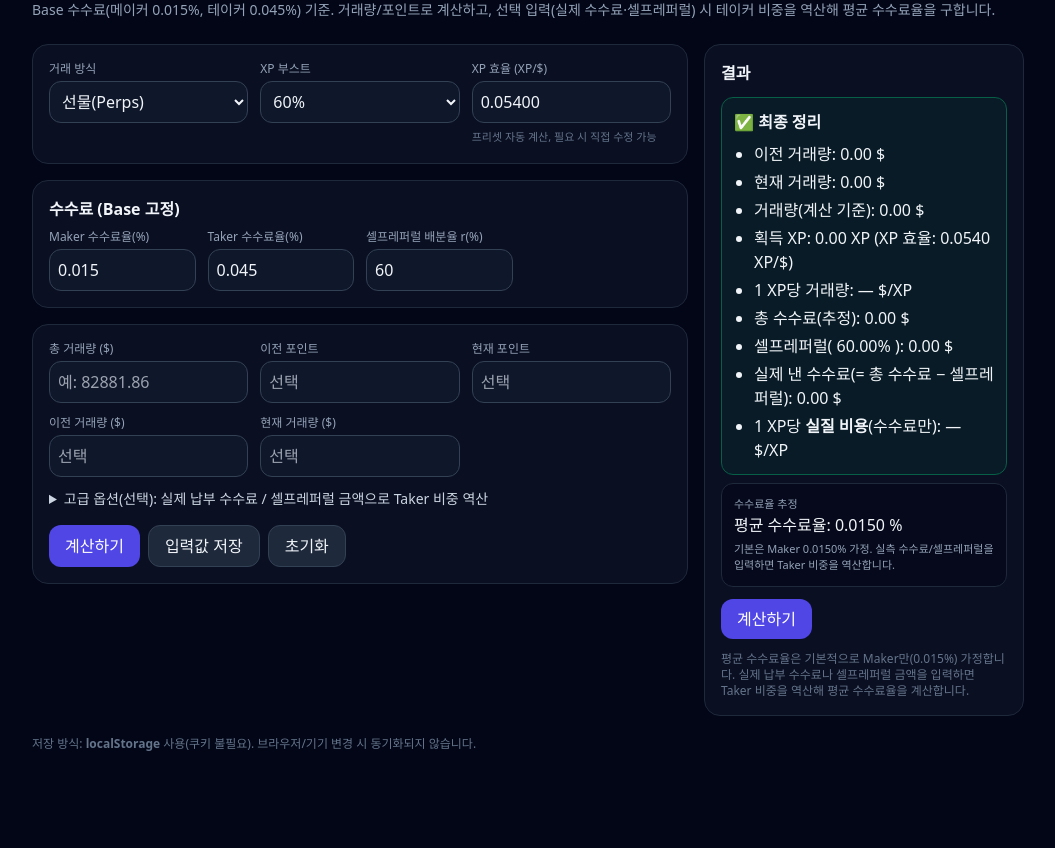
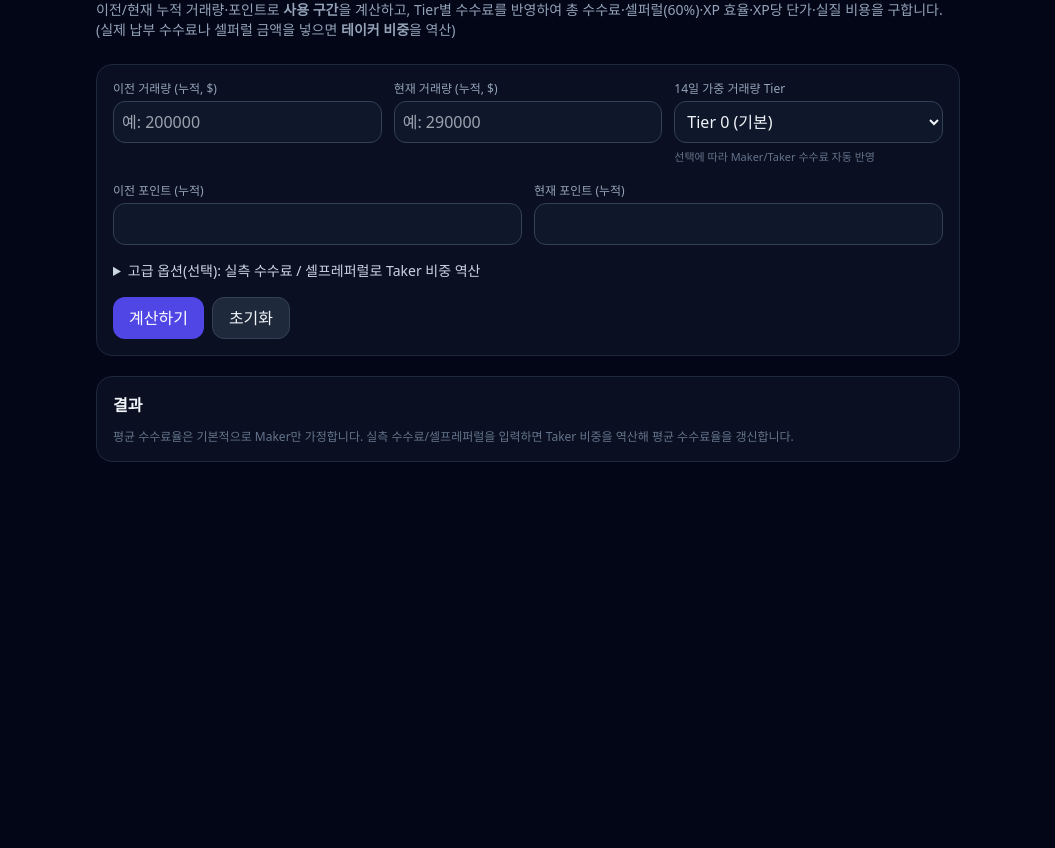
Before and after one commit to apoora404/Based, a plain HTML site: page index.html in a window 1280 px wide. Shown: the part 64-912 px from the top of the page, without its empty margins (112-1167 px from the left). After the commit the page ends 800 px from the top, so only its background shows below. Drawn offline with nearby package versions, Linux system fonts and the light colour scheme.

Commit message:
Update index.html

```diff
--- a/index.html
+++ b/index.html
@@ -11,97 +11,58 @@
   </style>
 </head>
 <body class="min-h-screen bg-slate-950 text-slate-100">
-  <header class="max-w-5xl mx-auto px-4 py-6">
-    <div class="flex items-center justify-between gap-3">
+  <header class="max-w-4xl mx-auto px-4 py-6">
     <h1 class="text-xl sm:text-2xl font-semibold">XP 효율 · 수수료 계산기</h1>
-      <div class="text-xs sm:text-sm text-slate-400">v1.4 · 오프라인 · 자동저장(localStorage)</div>
-    </div>
     <p class="mt-2 text-slate-400 text-sm">
-      Base 수수료(메이커 0.015%, 테이커 0.045%) 기준. 거래량/포인트로 계산하고,
-      선택 입력(실제 수수료·셀프레퍼럴) 시 테이커 비중을 역산해 평균 수수료율을 구합니다.
+      이전/현재 누적 거래량·포인트로 <b>사용 구간</b>을 계산하고,
+      Tier별 수수료를 반영하여 총 수수료·셀퍼럴(60%)·XP 효율·XP당 단가·실질 비용을 구합니다.
+      (실제 납부 수수료나 셀퍼럴 금액을 넣으면 <b>테이커 비중</b>을 역산)
     </p>
   </header>
 
-  <main class="max-w-5xl mx-auto px-4 pb-24 space-y-5">
-    <!-- 프리셋 -->
-    <section class="grid md:grid-cols-3 gap-4">
-      <div class="md:col-span-2 space-y-4">
-        <div class="bg-slate-900/60 border border-slate-800 rounded-2xl p-4">
+  <main class="max-w-4xl mx-auto px-4 pb-28 space-y-5">
+    <section class="bg-slate-900/60 border border-slate-800 rounded-2xl p-4 space-y-4">
+      <!-- 상단 입력: 누적 거래량/포인트 -->
       <div class="grid sm:grid-cols-3 gap-3">
         <label class="block">
-              <span class="block text-xs text-slate-400">거래 방식</span>
-              <select id="marketKind" class="mt-1 w-full rounded-xl bg-slate-900 border border-slate-700 p-2">
-                <option value="perps" selected>선물(Perps)</option>
-                <option value="spot">현물(Spot)</option>
-              </select>
+          <span class="block text-xs text-slate-400">이전 거래량 (누적, $)</span>
+          <input id="prevVol" type="number" step="0.01" placeholder="예: 200000" class="mt-1 w-full rounded-xl bg-slate-900 border border-slate-700 p-2" />
         </label>
         <label class="block">
-              <span class="block text-xs text-slate-400">XP 부스트</span>
-              <select id="xpBoost" class="mt-1 w-full rounded-xl bg-slate-900 border border-slate-700 p-2">
-                <option value="0">0%</option>
-                <option value="25">25%</option>
-                <option value="50">50%</option>
-                <option value="60" selected>60%</option>
+          <span class="block text-xs text-slate-400">현재 거래량 (누적, $)</span>
+          <input id="currVol" type="number" step="0.01" placeholder="예: 290000" class="mt-1 w-full rounded-xl bg-slate-900 border border-slate-700 p-2" />
+        </label>
+
+        <label class="block">
+          <span class="block text-xs text-slate-400">14일 가중 거래량 Tier</span>
+          <select id="tier" class="mt-1 w-full rounded-xl bg-slate-900 border border-slate-700 p-2">
+            <option value="0">Tier 0 (기본)</option>
+            <option value="1">Tier 1 (> $5M)</option>
+            <option value="2">Tier 2 (> $25M)</option>
+            <option value="3">Tier 3 (> $100M)</option>
+            <option value="4">Tier 4 (> $500M)</option>
+            <option value="5">Tier 5 (> $2B)</option>
+            <option value="6">Tier 6 (> $7B)</option>
           </select>
-            </label>
-            <label class="block">
-              <span class="block text-xs text-slate-400">XP 효율 (XP/$)</span>
-              <input id="xpPerDollar" type="number" step="0.00001" class="mt-1 w-full rounded-xl bg-slate-900 border border-slate-700 p-2" />
-              <span class="text-[11px] text-slate-500">프리셋 자동 계산, 필요 시 직접 수정 가능</span>
-            </label>
-          </div>
-        </div>
-
-        <!-- Base 수수료 -->
-        <div class="bg-slate-900/60 border border-slate-800 rounded-2xl p-4">
-          <h3 class="font-semibold mb-2">수수료 (Base 고정)</h3>
-          <div class="grid sm:grid-cols-4 gap-3">
-            <label class="block">
-              <span class="block text-xs text-slate-400">Maker 수수료율(%)</span>
-              <input id="makerFee" type="number" step="0.0001" value="0.015" class="mt-1 w-full rounded-xl bg-slate-900 border border-slate-700 p-2" />
-            </label>
-            <label class="block">
-              <span class="block text-xs text-slate-400">Taker 수수료율(%)</span>
-              <input id="takerFee" type="number" step="0.0001" value="0.045" class="mt-1 w-full rounded-xl bg-slate-900 border border-slate-700 p-2" />
-            </label>
-            <label class="block">
-              <span class="block text-xs text-slate-400">셀프레퍼럴 배분율 r(%)</span>
-              <input id="refShare" type="number" step="0.1" value="60" class="mt-1 w-full rounded-xl bg-slate-900 border border-slate-700 p-2" />
-            </label>
-          </div>
-        </div>
-
-        <!-- 입력 -->
-        <div class="bg-slate-900/60 border border-slate-800 rounded-2xl p-4">
-          <div class="grid sm:grid-cols-3 gap-3">
-            <label class="block">
-              <span class="block text-xs text-slate-400">총 거래량 ($)</span>
-              <input id="volume" type="number" step="0.01" placeholder="예: 82881.86" class="mt-1 w-full rounded-xl bg-slate-900 border border-slate-700 p-2" />
-            </label>
-            <label class="block">
-              <span class="block text-xs text-slate-400">이전 포인트</span>
-              <input id="prevPts" type="number" step="0.01" placeholder="선택" class="mt-1 w-full rounded-xl bg-slate-900 border border-slate-700 p-2" />
-            </label>
-            <label class="block">
-              <span class="block text-xs text-slate-400">현재 포인트</span>
-              <input id="currPts" type="number" step="0.01" placeholder="선택" class="mt-1 w-full rounded-xl bg-slate-900 border border-slate-700 p-2" />
+          <span class="text-[11px] text-slate-500">선택에 따라 Maker/Taker 수수료 자동 반영</span>
         </label>
       </div>
 
-          <div class="grid sm:grid-cols-3 gap-3 mt-3">
+      <div class="grid sm:grid-cols-2 gap-3">
         <label class="block">
-              <span class="block text-xs text-slate-400">이전 거래량 ($)</span>
-              <input id="prevVol" type="number" step="0.01" placeholder="선택" class="mt-1 w-full rounded-xl bg-slate-900 border border-slate-700 p-2" />
+          <span class="block text-xs text-slate-400">이전 포인트 (누적)</span>
+          <input id="prevPts" type="number" step="0.01" class="mt-1 w-full rounded-xl bg-slate-900 border border-slate-700 p-2" />
         </label>
         <label class="block">
-              <span class="block text-xs text-slate-400">현재 거래량 ($)</span>
-              <input id="currVol" type="number" step="0.01" placeholder="선택" class="mt-1 w-full rounded-xl bg-slate-900 border border-slate-700 p-2" />
+          <span class="block text-xs text-slate-400">현재 포인트 (누적)</span>
+          <input id="currPts" type="number" step="0.01" class="mt-1 w-full rounded-xl bg-slate-900 border border-slate-700 p-2" />
         </label>
       </div>
 
-          <details class="mt-3 text-sm text-slate-300">
-            <summary class="cursor-pointer select-none">고급 옵션(선택): 실제 납부 수수료 / 셀프레퍼럴 금액으로 Taker 비중 역산</summary>
-            <div class="grid sm:grid-cols-4 gap-3 mt-2">
+      <!-- 선택 입력: 실측 수수료 또는 셀프레퍼럴 금액으로 Taker 비중 역산 -->
+      <details class="text-sm text-slate-300">
+        <summary class="cursor-pointer select-none">고급 옵션(선택): 실측 수수료 / 셀프레퍼럴로 Taker 비중 역산</summary>
+        <div class="grid sm:grid-cols-3 gap-3 mt-2">
           <label class="block">
             <span class="block text-xs text-slate-400">실제 납부 수수료($)</span>
             <input id="feePaid" type="number" step="0.01" class="mt-1 w-full rounded-xl bg-slate-900 border border-slate-700 p-2" />
@@ -111,150 +72,132 @@
             <input id="refRev" type="number" step="0.01" class="mt-1 w-full rounded-xl bg-slate-900 border border-slate-700 p-2" />
           </label>
           <label class="block">
-                <span class="block text-xs text-slate-400">평균 1회 체결 금액($, 선택)</span>
-                <input id="avgFill" type="number" step="0.01" placeholder="예: 3,000" class="mt-1 w-full rounded-xl bg-slate-900 border border-slate-700 p-2" />
+            <span class="block text-xs text-slate-400">셀프레퍼럴 배분율 r(%)</span>
+            <input id="refShare" type="number" step="0.1" value="60" class="mt-1 w-full rounded-xl bg-slate-900 border border-slate-700 p-2" />
           </label>
         </div>
+        <p class="mt-2 text-[11px] text-slate-500">
+          ※ 실측 값이 없으면 기본은 Maker만(지정가) 가정. 값을 넣으면 평균 수수료율→Taker 비중을 역산합니다.
+        </p>
       </details>
 
       <div class="flex gap-2 mt-4">
         <button id="calc" class="px-4 py-2 rounded-xl bg-indigo-600 hover:bg-indigo-500 text-white font-medium">계산하기</button>
-            <button id="save" class="px-4 py-2 rounded-xl bg-slate-800 hover:bg-slate-700 border border-slate-700">입력값 저장</button>
         <button id="reset" class="px-4 py-2 rounded-xl bg-slate-800 hover:bg-slate-700 border border-slate-700">초기화</button>
       </div>
-        </div>
-      </div>
+    </section>
 
-      <!-- 결과 -->
-      <aside class="bg-slate-900/60 border border-slate-800 rounded-2xl p-4 space-y-3">
+    <section class="bg-slate-900/60 border border-slate-800 rounded-2xl p-4 space-y-3">
       <h3 class="font-semibold">결과</h3>
       <div id="out" class="space-y-2"></div>
-        <div class="mt-3">
-          <button id="calcFloating" class="px-4 py-2 rounded-xl bg-indigo-600 hover:bg-indigo-500 text-white font-medium">계산하기</button>
-        </div>
-        <div class="text-xs text-slate-500 mt-3">
-          평균 수수료율은 기본적으로 Maker만(0.015%) 가정합니다.
-          실제 납부 수수료나 셀프레퍼럴 금액을 입력하면 Taker 비중을 역산해 평균 수수료율을 계산합니다.
-        </div>
-      </aside>
-    </section>
-
-    <section class="text-xs text-slate-500">
-      저장 방식: <b>localStorage</b> 사용(쿠키 불필요). 브라우저/기기 변경 시 동기화되지 않습니다.
+      <div class="text-xs text-slate-500">평균 수수료율은 기본적으로 Maker만 가정합니다. 실측 수수료/셀프레퍼럴을 입력하면 Taker 비중을 역산해 평균 수수료율을 갱신합니다.</div>
     </section>
   </main>
 
   <script>
-    // 프리셋: XP 효율
-    const XP_BASE = { perps: 0.03375, spot: 0.1266 }; // 0% 기준
-    const BOOST = {0:1, 25:1.25, 50:1.5, 60:1.6};
-    const $ = id => document.getElementById(id);
+    // Tier별 수수료율 (절대값; 1 기준)
+    const TIERS = {
+      0:{ m:0.00015, t:0.00045 }, // 0.015% / 0.045%
+      1:{ m:0.00012, t:0.00040 },
+      2:{ m:0.00008, t:0.00035 },
+      3:{ m:0.00004, t:0.00030 },
+      4:{ m:0.00000, t:0.00028 },
+      5:{ m:0.00000, t:0.00026 },
+      6:{ m:0.00000, t:0.00024 }
+    };
 
-    function setXp(){
-      const base = XP_BASE[$('marketKind').value] ?? 0.03375;
-      const factor = BOOST[$('xpBoost').value] ?? 1;
-      $('xpPerDollar').value = (base*factor).toFixed(5);
+    const $ = id=>document.getElementById(id);
+
+    function compute(){
+      // 입력값
+      const prevVol = +($("prevVol").value||0);
+      const currVol = +($("currVol").value||0);
+      const prevPts = +($("prevPts").value||0);
+      const currPts = +($("currPts").value||0);
+      const tier    = +($("tier").value||0);
+
+      const feePaidIn = +($("feePaid").value||0);
+      const refRevIn  = +($("refRev").value||0);
+      const refShare  = (+($("refShare").value||60))/100;
+
+      // 사용 구간(이번 기간) 계산
+      const usedVol = (currVol && prevVol) ? Math.max(0, currVol - prevVol) : 0;
+      const usedPts = (currPts && prevPts) ? Math.max(0, currPts - prevPts) : 0;
+
+      // Tier에 따른 Maker/Taker 수수료율
+      const makerFee = (TIERS[tier]?.m) ?? 0.00015;
+      const takerFee = (TIERS[tier]?.t) ?? 0.00045;
+
+      // 기본 평균 수수료율(실측 없을 때는 Maker만 가정)
+      let avgFeeRate = makerFee;
+
+      // 실측 수수료 또는 셀프레퍼럴 금액으로 평균 수수료율 보정
+      let feePaid = feePaidIn;
+      if(!feePaid && refRevIn && refShare>0) {
+        feePaid = refRevIn / refShare; // 총 수수료 = 셀프레퍼럴 / r
+      }
+      let takerRatio = null;
+      if(feePaid && usedVol>0){
+        avgFeeRate = feePaid / usedVol;                // 실측 평균 수수료율
+        const denom = (takerFee - makerFee);
+        takerRatio = denom>0 ? Math.min(1, Math.max(0, (avgFeeRate - makerFee)/denom)) : 0;
       }
 
-    function compute(){
-      const xpPerDollar = +($('xpPerDollar').value||0);
-      const makerFee = +($('makerFee').value||0)/100;
-      const takerFee = +($('takerFee').value||0)/100;
+      // 수수료 및 파생값
+      const totalFee = usedVol * avgFeeRate;           // 이번 구간 총 수수료($)
+      const selfRef  = totalFee * refShare;            // 셀프레퍼럴(기본 60%)
+      const netFee   = totalFee - selfRef;             // 실납부 수수료
+      const feeMakerOnly = usedVol * makerFee;         // 너비 참고용
+      const feeTakerOnly = usedVol * takerFee;
 
-      const volManual = +($('volume').value||0);
-      const prevPts   = +($('prevPts').value||0);
-      const currPts   = +($('currPts').value||0);
-      const pts       = (currPts && prevPts) ? Math.max(0, currPts - prevPts) : 0;
+      // XP 효율/단가 (사용 구간만)
+      const xpEfficiency = usedVol>0 ? (usedPts/usedVol) : 0;  // XP/$
+      const volPerXP     = usedPts>0 ? (usedVol/usedPts) : 0;  // $/XP
+      const costPerXP    = usedPts>0 ? (netFee/usedPts) : 0;   // $/XP
 
-      const prevVol   = +($('prevVol').value||0);
-      const currVol   = +($('currVol').value||0);
-      const volDelta  = (currVol && prevVol) ? Math.max(0, currVol - prevVol) : 0;
+      const d2=n=>Number(n).toLocaleString(undefined,{minimumFractionDigits:2,maximumFractionDigits:2});
+      const d4=n=>Number(n).toLocaleString(undefined,{minimumFractionDigits:4,maximumFractionDigits:4});
 
-      const volFromPts = (pts>0 && xpPerDollar>0) ? (pts/xpPerDollar) : 0;
-      const volume = volManual || volDelta || volFromPts;
-
-      // 실측 수수료/셀프레퍼럴 → 평균 수수료율 & Taker 비중 역산
-      let feePaid = +($('feePaid').value||0);
-      const refRev = +($('refRev').value||0);
-      const refShare = (+($('refShare').value||60))/100;
-
-      if(!feePaid && refRev && refShare>0) feePaid = refRev / refShare;
-
-      let avgFeeRate, takerRatio=null, estTakerFills=null;
-      if(feePaid && volume>0){
-        avgFeeRate = feePaid/volume;
-        const denom = takerFee - makerFee;
-        takerRatio = denom>0 ? Math.min(1, Math.max(0, (avgFeeRate - makerFee)/denom)) : 0;
-        const avgFill = +($('avgFill').value||0);
-        if(avgFill>0) estTakerFills = Math.round((volume * takerRatio)/avgFill);
-      } else {
-        avgFeeRate = makerFee; // 기본: 지정가만 가정
-      }
-
-      const totalFee = volume * avgFeeRate;
-      const selfRef  = totalFee * refShare;     // 셀프레퍼럴 수익
-      const xp       = volume * (xpPerDollar||0);
-      const volPerXP = xp>0 ? (volume/xp) : 0;
-      const netFee   = totalFee - selfRef;      // 셀프레퍼럴 차감 후
-      const costPerXP = xp>0 ? (netFee/xp) : 0; // 실질 비용/XP
-
-      const d2 = n=> Number(n).toLocaleString(undefined,{minimumFractionDigits:2, maximumFractionDigits:2});
-      const d4 = n=> Number(n).toLocaleString(undefined,{minimumFractionDigits:4, maximumFractionDigits:4});
-
+      // 출력
       let html = `<div class="bg-emerald-900/20 border border-emerald-800 rounded-xl p-3">
         <div class="font-semibold">✅ 최종 정리</div>
         <ul class="list-disc ml-5 mt-2 num space-y-1">
-          <li>이전 거래량: ${d2(prevVol)} $</li>
-          <li>현재 거래량: ${d2(currVol)} $</li>
-          <li>거래량(계산 기준): ${d2(volume)} $</li>
-          <li>획득 XP: ${d2(xp)} XP (XP 효율: ${d4(xpPerDollar)} XP/$)</li>
+          <li>사용 거래량: ${d2(usedVol)} $</li>
+          <li>획득 XP: ${d2(usedPts)} XP</li>
+          <li>XP 효율: ${d4(xpEfficiency)} XP/$</li>
           <li>1 XP당 거래량: ${volPerXP? d4(volPerXP): '—'} $/XP</li>
           <li>총 수수료(추정): ${d2(totalFee)} $</li>
-          <li>셀프레퍼럴( ${d2(refShare*100)}% ): ${d2(selfRef)} $</li>
+          <li>셀프레퍼럴(${d2(refShare*100)}%): ${d2(selfRef)} $</li>
           <li>실제 낸 수수료(= 총 수수료 − 셀프레퍼럴): ${d2(netFee)} $</li>
           <li>1 XP당 <b>실질 비용</b>(수수료만): ${costPerXP? d4(costPerXP): '—'} $/XP</li>
         </ul>
       </div>`;
 
       html += `<div class="bg-slate-950/60 rounded-xl p-3 border border-slate-800 num">
-        <div class="text-[11px] text-slate-400">수수료율 추정</div>
-        <div>평균 수수료율: ${d4(avgFeeRate*100)} %</div>
-        <div class="text-[11px] text-slate-400 mt-1">기본은 Maker ${d4(makerFee*100)}% 가정. 실측 수수료/셀프레퍼럴을 입력하면 Taker 비중을 역산합니다.</div>`;
+        <div class="text-[11px] text-slate-400">수수료율 · 체결 비중</div>
+        <div>Tier ${tier} 사용 수수료율: Maker ${(makerFee*100).toFixed(3)}% · Taker ${(takerFee*100).toFixed(3)}%</div>
+        <div class="text-[11px] text-slate-400 mt-1">기본은 Maker만 가정. 실측 수수료/셀프레퍼럴 입력 시 평균 수수료율을 보정하고 Taker 비중을 역산합니다.</div>`;
       if(takerRatio!==null){
-        html += `<div class="mt-1">추정 Taker 비중: ${d4(takerRatio*100)} %${estTakerFills!==null? ` · 추정 Taker 체결 ~${estTakerFills}건`:''}</div>`;
+        html += `<div class="mt-1">추정 Taker 비중: ${d4(takerRatio*100)} %</div>`;
+      } else {
+        html += `<div class="mt-1 text-xs text-slate-500">Taker 비중 추정을 원하면 '실제 납부 수수료' 또는 '셀프레퍼럴 수익'을 입력하세요.</div>`;
       }
       html += `</div>`;
 
-      $('out').innerHTML = html;
+      $("out").innerHTML = html;
     }
 
-    function saveInputs(){
-      const keys = ['marketKind','xpBoost','xpPerDollar','makerFee','takerFee','refShare','volume','prevPts','currPts','prevVol','currVol','feePaid','refRev','avgFill'];
-      const obj = {}; keys.forEach(k=> obj[k] = $(k).value);
-      localStorage.setItem('xp-fee-calc', JSON.stringify(obj));
-      const btn = $('save'); btn.textContent = '저장됨'; setTimeout(()=>btn.textContent='입력값 저장', 1200);
-    }
-
-    function loadInputs(){
-      setXp();
-      const raw = localStorage.getItem('xp-fee-calc');
-      if(!raw) return;
-      try{ const obj = JSON.parse(raw); Object.keys(obj).forEach(k=> { if($(k)) $(k).value = obj[k]; }); }catch{}
-    }
-
-    // 이벤트
-    $('xpBoost').addEventListener('change', setXp);
-    $('marketKind').addEventListener('change', setXp);
-    $('calc').addEventListener('click', compute);
-    $('calcFloating').addEventListener('click', compute);
-    ['volume','prevPts','currPts','prevVol','currVol','feePaid','refRev','avgFill'].forEach(id=>{
-      const el=$(id); if(!el) return; el.addEventListener('keydown',e=>{ if(e.key==='Enter') compute(); });
+    $("calc").addEventListener("click", compute);
+    ["prevVol","currVol","prevPts","currPts","feePaid","refRev","refShare","tier"].forEach(id=>{
+      const el=$(id); if(!el) return; el.addEventListener("keydown",e=>{ if(e.key==="Enter") compute(); });
+      if(id==="tier") el.addEventListener("change", compute);
     });
-    $('save').addEventListener('click', saveInputs);
-    $('reset').addEventListener('click', ()=>{ localStorage.removeItem('xp-fee-calc'); location.reload(); });
-
-    // init
-    loadInputs(); setXp(); compute();
+    $("reset").addEventListener("click", ()=>{
+      ["prevVol","currVol","prevPts","currPts","feePaid","refRev"].forEach(id=>$(id).value="");
+      $("refShare").value = 60;
+      $("tier").value = 0;
+      $("out").innerHTML="";
+    });
   </script>
 </body>
 </html>
```
Lines whose indentation alone changed are shown as unchanged.
